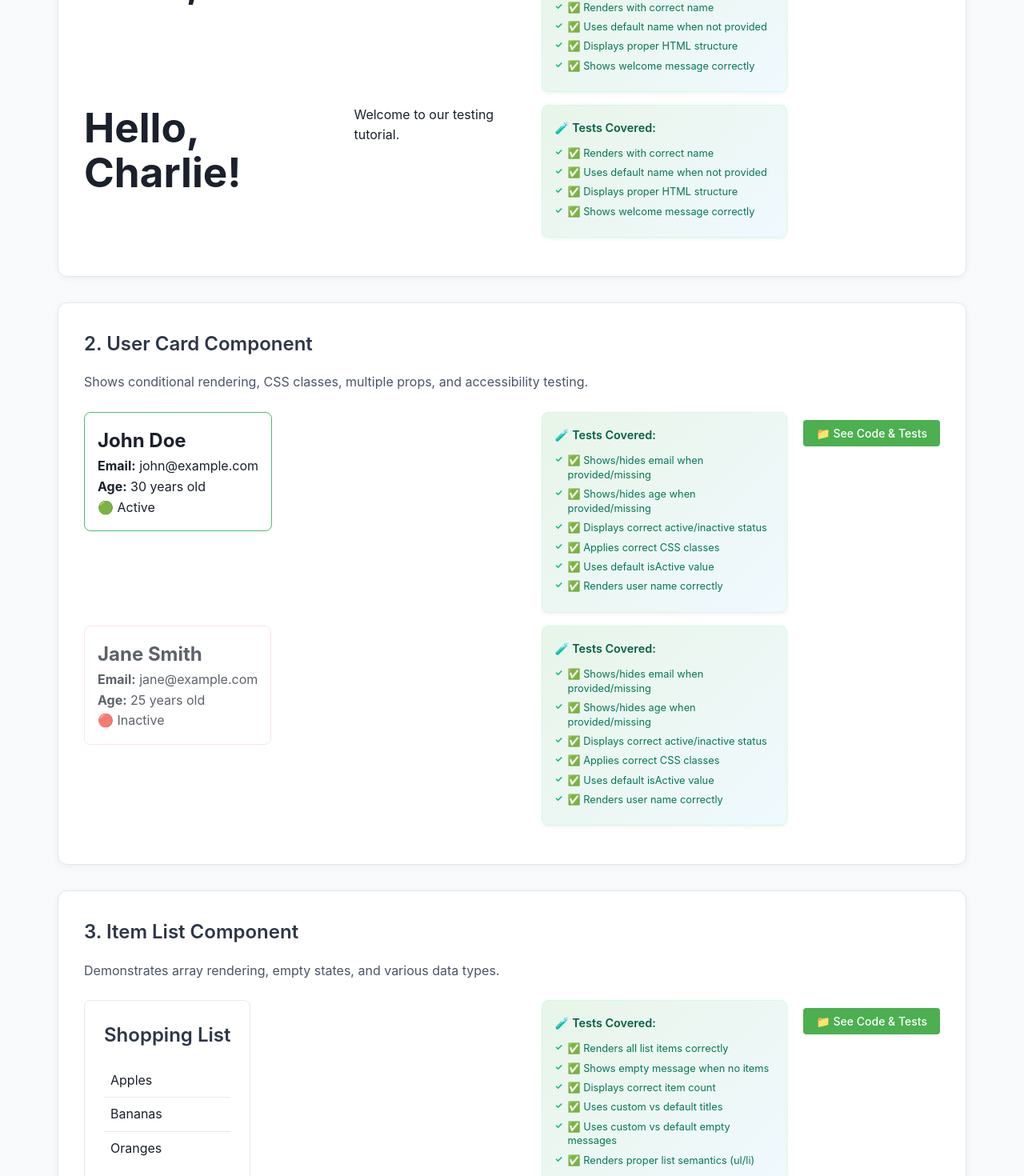
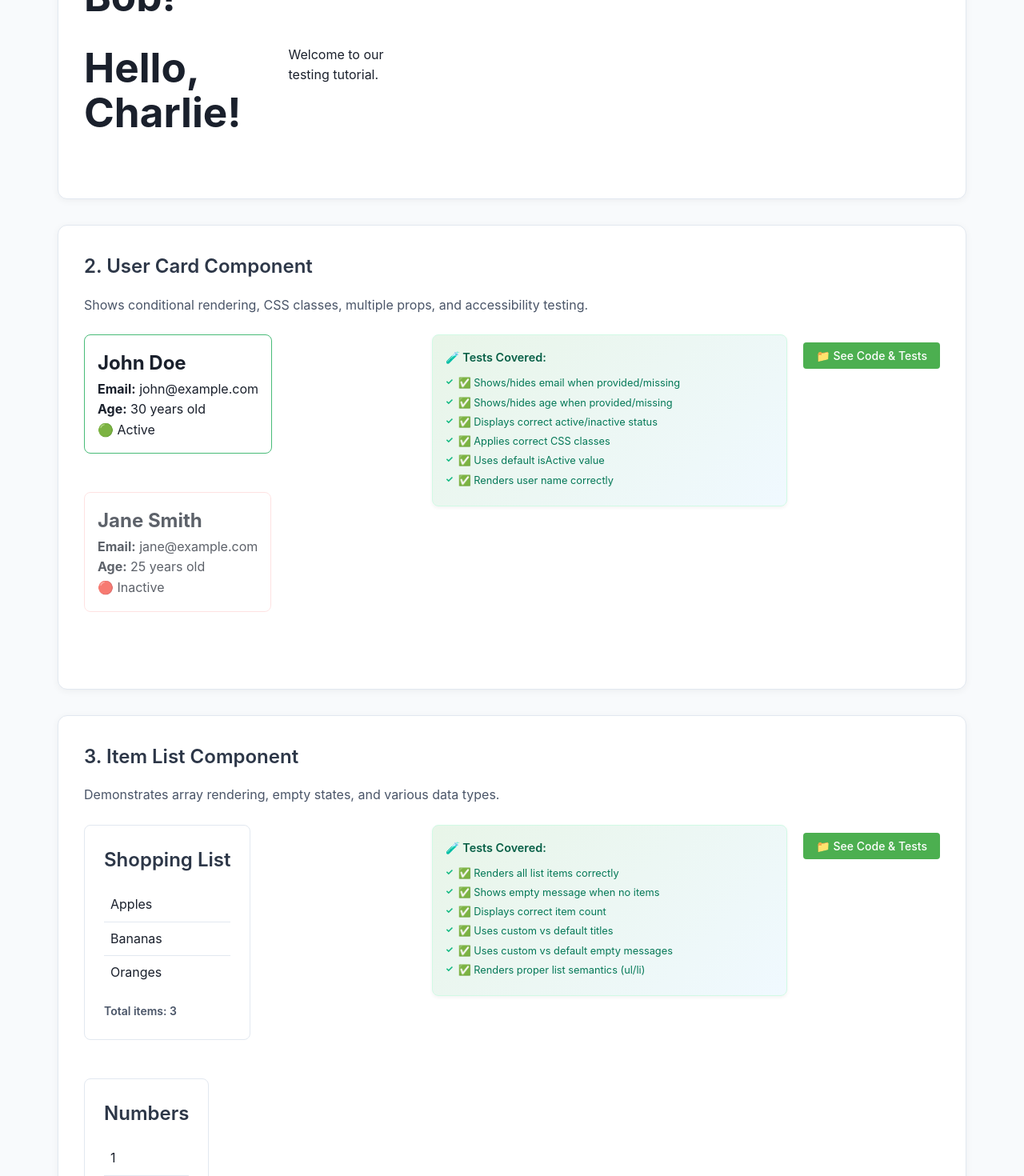
Before and after one commit to TheGbossTV/jest-and-rtl-testing, a React (Vite) app: page / in a window 1280 px wide. Shown: the part 2300-3770 px from the top of the page at 80% size. Built offline with nearby package versions, Linux system fonts and the light colour scheme.

Commit message:
Changed tests to use userEvent

```diff
--- a/src/App.css
+++ b/src/App.css
@@ -843,6 +843,7 @@ body {
 .component-with-tests {
   display: flex;
   gap: 1.5rem;
+  flex: 1;
   margin-bottom: 1rem;
   align-items: flex-start;
 }
--- a/src/App.tsx
+++ b/src/App.tsx
@@ -1,4 +1,4 @@
-import { useState } from 'react';
+import React, { useState } from 'react';
 import './App.css';
 
 // Easy Examples
@@ -17,9 +17,70 @@ import { SearchFilter } from './components/hard/SearchFilter';
 // Shared Components
 import SectionInfo from './components/shared/SectionInfo';
 import TestCodeViewer from './components/shared/TestCodeViewer';
+import TestCoverage from './components/shared/TestCoverage';
 
 // Test Code Data
 import { codeData } from './data/testCodeData';
+
+// Test descriptions for each component
+const testDescriptions = {
+  Greeting: [
+    'Renders with correct name',
+    'Uses default name when not provided',
+    'Displays proper HTML structure',
+    'Shows welcome message correctly'
+  ],
+  UserCard: [
+    'Shows/hides email when provided/missing',
+    'Shows/hides age when provided/missing',
+    'Displays correct active/inactive status',
+    'Applies correct CSS classes',
+    'Uses default isActive value',
+    'Renders user name correctly'
+  ],
+  ItemList: [
+    'Renders all list items correctly',
+    'Shows empty message when no items',
+    'Displays correct item count',
+    'Uses custom vs default titles',
+    'Uses custom vs default empty messages',
+    'Renders proper list semantics (ul/li)'
+  ],
+  Counter: [
+    'Increments/decrements on button clicks',
+    'Resets to initial value',
+    'Respects min/max boundaries',
+    'Disables buttons at limits',
+    'Uses custom step values',
+    'Displays range and step info'
+  ],
+  ContactForm: [
+    'Form renders with empty fields',
+    'Input values update when typing',
+    'Shows validation errors for empty/invalid fields',
+    'Clears errors when user starts typing',
+    'Submits form with valid data',
+    'Shows loading state during submission'
+  ],
+  UserList: [
+    'Shows loading state while fetching',
+    'Displays users after successful fetch',
+    'Shows error message on API failure',
+    'Retry functionality works',
+    'Request cancellation on unmount',
+    'Handles empty user list'
+  ],
+  SearchFilter: [
+    'Debounced search input functionality',
+    'All filter controls work correctly',
+    'Shows loading state during searches',
+    'Displays search results with correct data',
+    'Handles error states and retry',
+    'Clear all resets filters and results',
+    'Search statistics tracking',
+    'Complex filter combinations'
+  ]
+};
 
 /**
  * MAIN APP COMPONENT
@@ -99,10 +160,13 @@ function App() {
                 Demonstrates basic component rendering, props testing, and text content validation.
               </p>
               <div className="example-demo-with-test">
+                <div className="component-with-tests">
                   <div className="example-demo-content">
                     <Greeting name="Alice" />
                     <Greeting name="Bob" />
                     <Greeting name="Charlie" />
+                  </div>
+                  <TestCoverage tests={testDescriptions.Greeting} />
                 </div>
                 <div className="example-test-button">
                   <TestCodeViewer
@@ -120,6 +184,7 @@ function App() {
                 Shows conditional rendering, CSS classes, multiple props, and accessibility testing.
               </p>
               <div className="example-demo-with-test">
+                <div className="component-with-tests">
                   <div className="example-demo-content">
                     <UserCard
                       name="John Doe"
@@ -133,6 +198,8 @@ function App() {
                       isActive={false}
                       age={25}
                     />
+                  </div>
+                  <TestCoverage tests={testDescriptions.UserCard} />
                 </div>
                 <div className="example-test-button">
                   <TestCodeViewer
@@ -150,6 +217,7 @@ function App() {
                 Demonstrates array rendering, empty states, and various data types.
               </p>
               <div className="example-demo-with-test">
+                <div className="component-with-tests">
                   <div className="example-demo-content">
                     <ItemList
                       title="Shopping List"
@@ -163,6 +231,8 @@ function App() {
                       title="Empty List"
                       items={[]}
                     />
+                  </div>
+                  <TestCoverage tests={testDescriptions.ItemList} />
                 </div>
                 <div className="example-test-button">
                   <TestCodeViewer
@@ -187,10 +257,13 @@ function App() {
                 Demonstrates state management, user interactions, and accessibility testing.
               </p>
               <div className="example-demo-with-test">
+                <div className="component-with-tests">
                   <div className="example-demo-content">
                     <Counter initialCount={0} />
                     <Counter initialCount={10} step={5} />
                     <Counter initialCount={0} min={0} max={10} />
+                  </div>
+                  <TestCoverage tests={testDescriptions.Counter} />
                 </div>
                 <div className="example-test-button">
                   <TestCodeViewer
@@ -208,8 +281,11 @@ function App() {
                 Shows form validation, async submission, and complex user interactions.
               </p>
               <div className="example-demo-with-test">
+                <div className="component-with-tests">
                   <div className="example-demo-content">
                     <ContactForm onSubmit={(data: {name: string, email: string, message: string}) => console.log('Form submitted:', data)} />
+                  </div>
+                  <TestCoverage tests={testDescriptions.ContactForm} />
                 </div>
                 <div className="example-test-button">
                   <TestCodeViewer
@@ -234,8 +310,11 @@ function App() {
                 Demonstrates API mocking, async operations, loading states, and error handling.
               </p>
               <div className="example-demo-with-test">
+                <div className="component-with-tests">
                   <div className="example-demo-content">
                     <UserList />
+                  </div>
+                  <TestCoverage tests={testDescriptions.UserList} />
                 </div>
                 <div className="example-test-button">
                   <TestCodeViewer
@@ -253,6 +332,7 @@ function App() {
                 Shows debouncing, complex async operations, advanced mocking, and intricate user interactions.
               </p>
               <div className="example-demo-with-test">
+                <div className="component-with-tests">
                   <div className="example-demo-content">
                     <SearchFilter
                       onResultsChange={(results) => console.log('Search results:', results)}
@@ -260,6 +340,8 @@ function App() {
                       debounceMs={300}
                       maxResults={5}
                     />
+                  </div>
+                  <TestCoverage tests={testDescriptions.SearchFilter} />
                 </div>
                 <div className="example-test-button">
                   <TestCodeViewer
--- a/src/components/easy/Greeting.tsx
+++ b/src/components/easy/Greeting.tsx
@@ -32,21 +32,9 @@ interface GreetingProps {
 
 const Greeting: React.FC<GreetingProps> = ({ name = 'World' }) => {
   return (
-    <div className="component-with-tests">
-      <div className="component-demo">
-        <h1>Hello, {name}!</h1>
-        <p>Welcome to our testing tutorial.</p>
-      </div>
-
-      <div className="test-coverage">
-        <h4>🧪 Tests Covered:</h4>
-        <ul>
-          <li>✅ Renders with correct name</li>
-          <li>✅ Uses default name when not provided</li>
-          <li>✅ Displays proper HTML structure</li>
-          <li>✅ Shows welcome message correctly</li>
-        </ul>
-      </div>
+    <div className="component-demo">
+      <h1>Hello, {name}!</h1>
+      <p>Welcome to our testing tutorial.</p>
     </div>
   );
 };
--- a/src/components/easy/ItemList.tsx
+++ b/src/components/easy/ItemList.tsx
@@ -44,7 +44,6 @@ const ItemList: React.FC<ItemListProps> = ({
   emptyMessage = "No items to display"
 }) => {
   return (
-    <div className="component-with-tests">
     <div className="component-demo">
       <div className="item-list">
         <h3>{title}</h3>
@@ -68,19 +67,6 @@ const ItemList: React.FC<ItemListProps> = ({
         </div>
       </div>
     </div>
-
-      <div className="test-coverage">
-        <h4>🧪 Tests Covered:</h4>
-        <ul>
-          <li>✅ Renders all list items correctly</li>
-          <li>✅ Shows empty message when no items</li>
-          <li>✅ Displays correct item count</li>
-          <li>✅ Uses custom vs default titles</li>
-          <li>✅ Uses custom vs default empty messages</li>
-          <li>✅ Renders proper list semantics (ul/li)</li>
-        </ul>
-      </div>
-    </div>
   );
 };
 
--- a/src/components/easy/UserCard.tsx
+++ b/src/components/easy/UserCard.tsx
@@ -45,7 +45,6 @@ const UserCard: React.FC<UserCardProps> = ({
   isActive = true
 }) => {
     return (
-    <div className="component-with-tests">
     <div className="component-demo">
       <div className={`user-card ${isActive ? 'active' : 'inactive'}`}>
         <h2>{name}</h2>
@@ -71,19 +70,6 @@ const UserCard: React.FC<UserCardProps> = ({
         </div>
       </div>
     </div>
-
-      <div className="test-coverage">
-        <h4>🧪 Tests Covered:</h4>
-        <ul>
-          <li>✅ Shows/hides email when provided/missing</li>
-          <li>✅ Shows/hides age when provided/missing</li>
-          <li>✅ Displays correct active/inactive status</li>
-          <li>✅ Applies correct CSS classes</li>
-          <li>✅ Uses default isActive value</li>
-          <li>✅ Renders user name correctly</li>
-        </ul>
-      </div>
-    </div>
   );
 };
 
--- a/src/components/hard/SearchFilter.tsx
+++ b/src/components/hard/SearchFilter.tsx
@@ -239,9 +239,8 @@ export const SearchFilter: React.FC<SearchFilterProps> = ({
   };
 
   return (
-    <div className="component-with-tests">
-      <div className="component-demo">
-        <div className="search-filter">
+    <div className="component-demo">
+      <div className="search-filter">
           <h2>Advanced Search</h2>
 
           {/* Search Input */}
@@ -372,20 +371,5 @@ export const SearchFilter: React.FC<SearchFilterProps> = ({
           </div>
         </div>
       </div>
-
-      <div className="test-coverage">
-        <h4>🧪 Tests Covered:</h4>
-        <ul>
-          <li>✅ Debounced search input functionality</li>
-          <li>✅ All filter controls work correctly</li>
-          <li>✅ Shows loading state during searches</li>
-          <li>✅ Displays search results with correct data</li>
-          <li>✅ Handles error states and retry</li>
-          <li>✅ Clear all resets filters and results</li>
-          <li>✅ Search statistics tracking</li>
-          <li>✅ Complex filter combinations</li>
-        </ul>
-      </div>
-    </div>
   );
 };
--- a/src/components/hard/UserList.tsx
+++ b/src/components/hard/UserList.tsx
@@ -99,7 +99,6 @@ const UserList: React.FC<UserListProps> = ({
 
   if (loading) {
     return (
-      <div className="component-with-tests">
       <div className="component-demo">
         <div className="user-list">
           <h2>Users</h2>
@@ -108,25 +107,11 @@ const UserList: React.FC<UserListProps> = ({
           </div>
         </div>
       </div>
-
-        <div className="test-coverage">
-          <h4>🧪 Tests Covered:</h4>
-          <ul>
-            <li>✅ Shows loading state while fetching</li>
-            <li>✅ Displays users after successful fetch</li>
-            <li>✅ Shows error message on API failure</li>
-            <li>✅ Retry functionality works</li>
-            <li>✅ Request cancellation on unmount</li>
-            <li>✅ Handles empty user list</li>
-          </ul>
-        </div>
-      </div>
     );
   }
 
   if (error) {
     return (
-      <div className="component-with-tests">
       <div className="component-demo">
         <div className="user-list">
           <h2>Users</h2>
@@ -141,24 +126,10 @@ const UserList: React.FC<UserListProps> = ({
           </button>
         </div>
       </div>
-
-        <div className="test-coverage">
-          <h4>🧪 Tests Covered:</h4>
-          <ul>
-            <li>✅ Shows loading state while fetching</li>
-            <li>✅ Displays users after successful fetch</li>
-            <li>✅ Shows error message on API failure</li>
-            <li>✅ Retry functionality works</li>
-            <li>✅ Request cancellation on unmount</li>
-            <li>✅ Handles empty user list</li>
-          </ul>
-        </div>
-      </div>
     );
   }
 
   return (
-    <div className="component-with-tests">
     <div className="component-demo">
       <div className="user-list">
         <h2>Users</h2>
@@ -181,19 +152,6 @@ const UserList: React.FC<UserListProps> = ({
         </div>
       </div>
     </div>
-
-      <div className="test-coverage">
-        <h4>🧪 Tests Covered:</h4>
-        <ul>
-          <li>✅ Shows loading state while fetching</li>
-          <li>✅ Displays users after successful fetch</li>
-          <li>✅ Shows error message on API failure</li>
-          <li>✅ Retry functionality works</li>
-          <li>✅ Request cancellation on unmount</li>
-          <li>✅ Handles empty user list</li>
-        </ul>
-      </div>
-    </div>
   );
 };
 
--- a/src/components/medium/ContactForm.tsx
+++ b/src/components/medium/ContactForm.tsx
@@ -133,7 +133,6 @@ const ContactForm: React.FC<ContactFormProps> = ({ onSubmit }) => {
 
   if (isSubmitted) {
     return (
-      <div className="component-with-tests">
       <div className="component-demo">
         <div className="success-message">
           <h3>Thank you for your message!</h3>
@@ -145,21 +144,10 @@ const ContactForm: React.FC<ContactFormProps> = ({ onSubmit }) => {
           </button>
         </div>
       </div>
-
-        <div className="test-coverage">
-          <h4>🧪 Tests Covered:</h4>
-          <ul>
-            <li>✅ Shows success message after submission</li>
-            <li>✅ Allows sending another message</li>
-            <li>✅ Resets form after success</li>
-          </ul>
-        </div>
-      </div>
     );
   }
 
   return (
-    <div className="component-with-tests">
     <div className="component-demo">
       <form onSubmit={handleSubmit} className="contact-form">
         <h2>Contact Us</h2>
@@ -224,19 +212,6 @@ const ContactForm: React.FC<ContactFormProps> = ({ onSubmit }) => {
         </button>
       </form>
     </div>
-
-      <div className="test-coverage">
-        <h4>🧪 Tests Covered:</h4>
-        <ul>
-          <li>✅ Form renders with empty fields</li>
-          <li>✅ Input values update when typing</li>
-          <li>✅ Shows validation errors for empty/invalid fields</li>
-          <li>✅ Clears errors when user starts typing</li>
-          <li>✅ Submits form with valid data</li>
-          <li>✅ Shows loading state during submission</li>
-        </ul>
-      </div>
-    </div>
   );
 };
 
--- a/src/components/medium/Counter.tsx
+++ b/src/components/medium/Counter.tsx
@@ -68,7 +68,6 @@ const Counter: React.FC<CounterProps> = ({
   const canDecrement = count > min;
 
   return (
-    <div className="component-with-tests">
     <div className="component-demo">
       <div className="counter">
         <h2>Counter</h2>
@@ -108,19 +107,6 @@ const Counter: React.FC<CounterProps> = ({
         </div>
       </div>
     </div>
-
-      <div className="test-coverage">
-        <h4>🧪 Tests Covered:</h4>
-        <ul>
-          <li>✅ Increments/decrements on button clicks</li>
-          <li>✅ Resets to initial value</li>
-          <li>✅ Respects min/max boundaries</li>
-          <li>✅ Disables buttons at limits</li>
-          <li>✅ Uses custom step values</li>
-          <li>✅ Displays range and step info</li>
-        </ul>
-      </div>
-    </div>
   );
 };
 
--- /dev/null
+++ b/src/components/shared/TestCoverage.tsx
@@ -0,0 +1,20 @@
+import React from 'react';
+
+interface TestCoverageProps {
+  tests: string[];
+}
+
+const TestCoverage: React.FC<TestCoverageProps> = ({ tests }) => {
+  return (
+    <div className="test-coverage">
+      <h4>🧪 Tests Covered:</h4>
+      <ul>
+        {tests.map((test, index) => (
+          <li key={index}>✅ {test}</li>
+        ))}
+      </ul>
+    </div>
+  );
+};
+
+export default TestCoverage;
--- a/src/data/testCodeData.ts
+++ b/src/data/testCodeData.ts
@@ -96,21 +96,9 @@ interface GreetingProps {
 
 const Greeting: React.FC<GreetingProps> = ({ name = 'World' }) => {
   return (
-    <div className="component-with-tests">
-      <div className="component-demo">
-        <h1>Hello, {name}!</h1>
-        <p>Welcome to our testing tutorial.</p>
-      </div>
-
-      <div className="test-coverage">
-        <h4>🧪 Tests Covered:</h4>
-        <ul>
-          <li>✅ Renders with correct name</li>
-          <li>✅ Uses default name when not provided</li>
-          <li>✅ Displays proper HTML structure</li>
-          <li>✅ Shows welcome message correctly</li>
-        </ul>
-      </div>
+    <div className="component-demo">
+      <h1>Hello, {name}!</h1>
+      <p>Welcome to our testing tutorial.</p>
     </div>
   );
 };
```
Also changed, not shown: 1 other file (tests, documents, lock files or other folders). Lines whose indentation alone changed are shown as unchanged.
